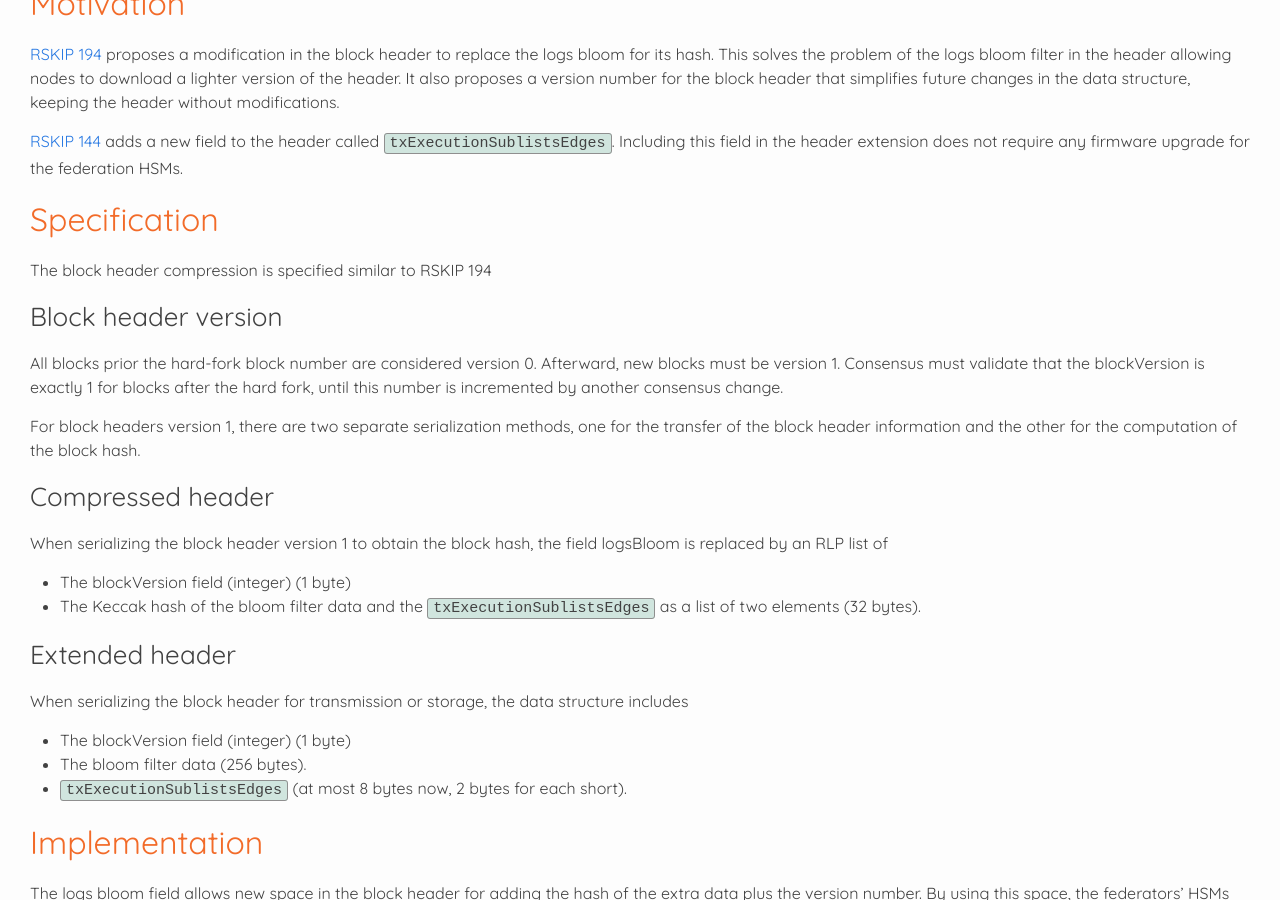
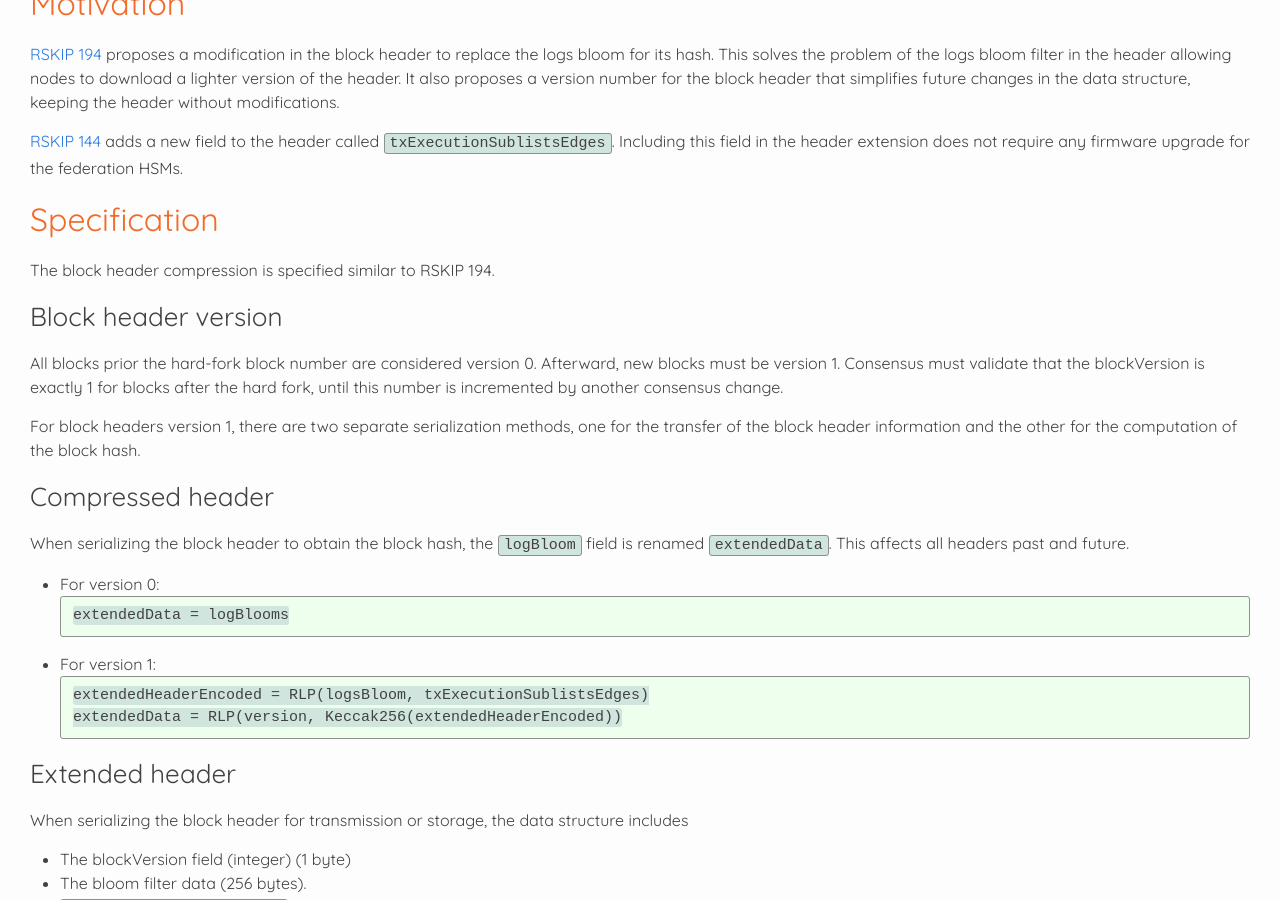
Before and after one commit to rsksmart/RSKIPs, a Jekyll site: the page built from IPs/RSKIP351.md, in a window 1280 px wide and 900 px high, scrolled down 365 px. Built offline with Jekyll 4.4.1, drawn with Linux system fonts in a browser that asks for light colours; our own code applies the rules of GitHub Pages for plain Markdown files.

Commit message:
Update RSKIP351.md

````diff
--- a/IPs/RSKIP351.md
+++ b/IPs/RSKIP351.md
@@ -22,7 +22,7 @@ This RSKIP proposes a technique to compress the block header. By moving informat
 
 ## Specification
 
-The block header compression is specified similar to RSKIP 194
+The block header compression is specified similar to RSKIP 194.
 
 ### Block header version
 
@@ -32,10 +32,17 @@ For block headers version 1, there are two separate serialization methods, one f
 
 ### Compressed header
 
-When serializing the block header version 1 to obtain the block hash, the field logsBloom is replaced by an RLP list of
+When serializing the block header to obtain the block hash, the `logBloom` field is renamed `extendedData`. This affects all headers past and future.
 
-* The blockVersion field (integer) (1 byte)
-* The Keccak hash of the bloom filter data and the `txExecutionSublistsEdges` as a list of two elements (32 bytes).
+- For version 0:
+  ```
+  extendedData = logBlooms
+  ```
+- For version 1:
+  ```
+  extendedHeaderEncoded = RLP(logsBloom, txExecutionSublistsEdges)
+  extendedData = RLP(version, Keccak256(extendedHeaderEncoded))
+  ```
 
 ### Extended header
 
````
